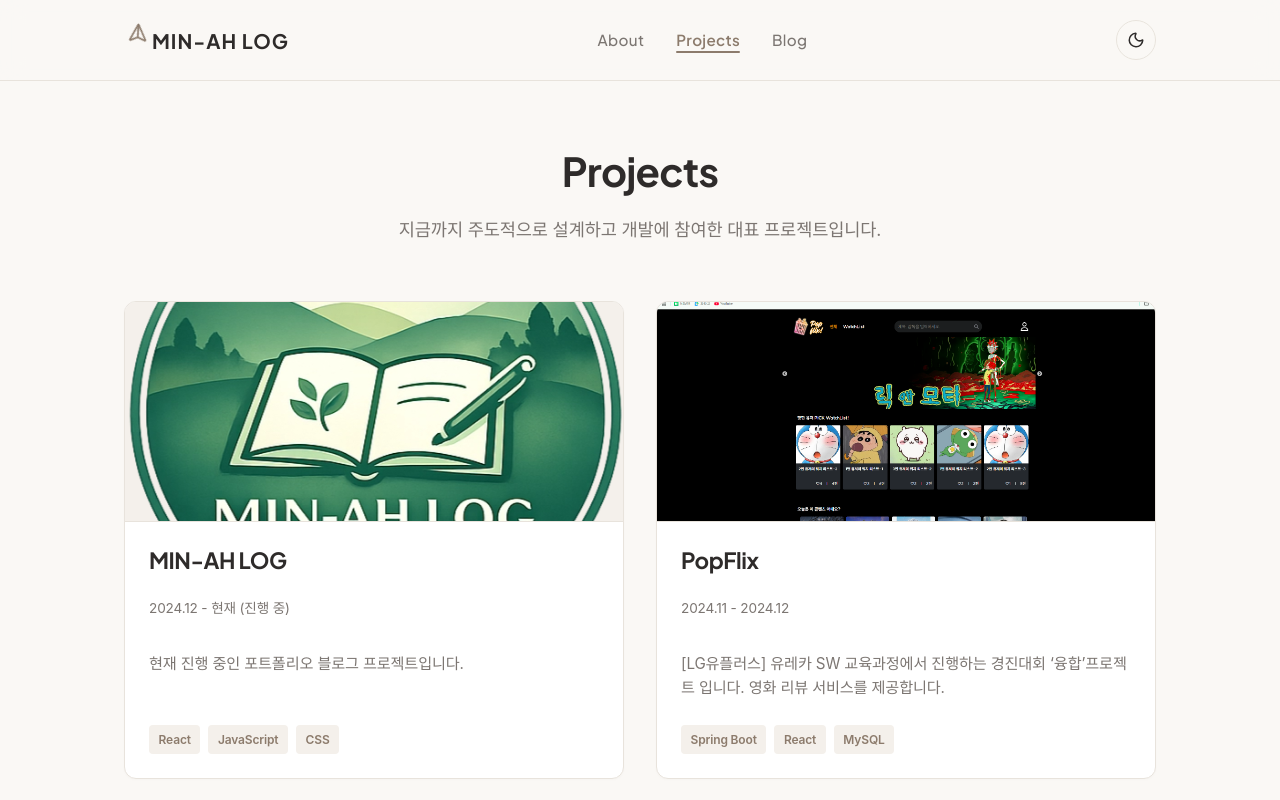
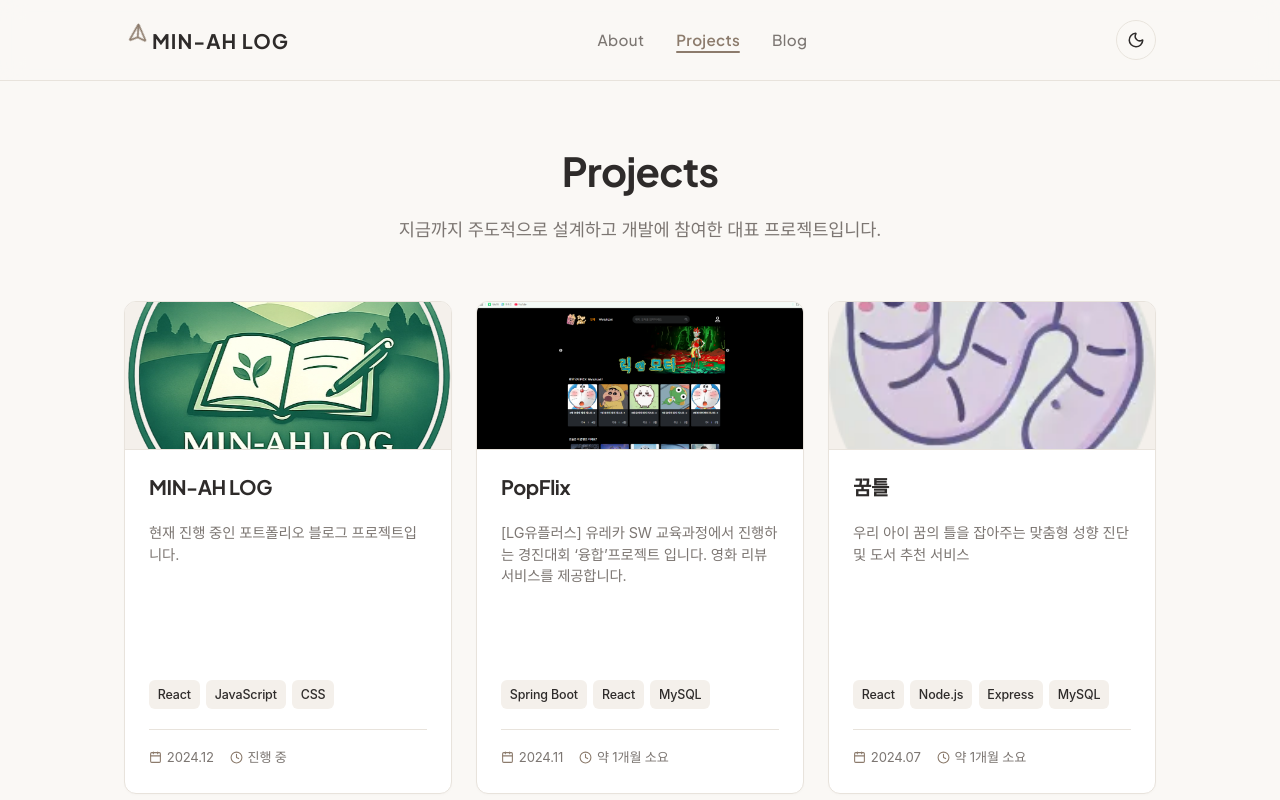
Before and after one commit to 01MINAH/minah-log-frontend, a React (Create React App) app: page /projects in a window 1280 px wide. Shown: the top 800 px of the page. Built offline with nearby package versions, Linux system fonts and the light colour scheme; a web font is replaced by a local one.

Commit message:
refactor: 프로젝트 배열 구조 바꾸기

```diff
--- a/src/pages/Projects.jsx
+++ b/src/pages/Projects.jsx
@@ -1,6 +1,23 @@
 import React from 'react';
 import { Link } from 'react-router-dom';
+import { Calendar, Clock } from 'lucide-react';
 import { projectsData } from '../config/projectsData';
+
+// 프로젝트별 메타 정보 매핑 (날짜 & 소요 시간)
+const getProjectMeta = (id) => {
+  switch (id) {
+    case 4:
+      return { date: '2024.12', duration: '진행 중' };
+    case 2:
+      return { date: '2024.11', duration: '약 1개월 소요' };
+    case 3:
+      return { date: '2024.07', duration: '약 1개월 소요' };
+    case 1:
+      return { date: '2022.06', duration: '약 6개월 소요' };
+    default:
+      return { date: '', duration: '' };
+  }
+};
 
 const Projects = () => {
   return (
@@ -10,7 +27,9 @@ const Projects = () => {
         <p className="page-subtitle">지금까지 주도적으로 설계하고 개발에 참여한 대표 프로젝트입니다.</p>
 
         <div className="projects-grid">
-          {projectsData.map(project => (
+          {projectsData.map(project => {
+            const meta = getProjectMeta(project.id);
+            return (
               <Link to={`/projects/${project.id}`} key={project.id} className="project-card">
                 <div className="project-card-image-wrapper">
                   <img
@@ -22,23 +41,65 @@ const Projects = () => {
                     }}
                   />
                 </div>
-              <div className="project-card-content">
-                <h3 className="project-card-title">{project.title}</h3>
-                <p className="project-card-period">{project.period}</p>
-                <p className="project-card-description">{project.description}</p>
+                <div className="project-card-content" style={{ display: 'flex', flexDirection: 'column', height: '100%', padding: '1.5rem' }}>
+                  <h3 className="project-card-title" style={{ fontSize: '1.25rem', fontWeight: '800', marginBottom: '0.5rem', color: 'var(--text-color)' }}>
+                    {project.title}
+                  </h3>
+                  <p className="project-card-description" style={{ fontSize: '0.9rem', color: 'var(--text-muted)', marginBottom: '1.25rem', lineHeight: '1.5' }}>
+                    {project.description}
+                  </p>
+
                   {project.techStack && project.techStack.length > 0 && (
-                  <div className="project-card-tags">
-                    {project.techStack.slice(0, 3).map((tech, idx) => (
-                      <span key={idx} className="project-card-tag">{tech}</span>
+                    <div className="project-card-tags" style={{ display: 'flex', flexWrap: 'wrap', gap: '0.4rem', marginBottom: '1.25rem' }}>
+                      {project.techStack.slice(0, 4).map((tech, idx) => (
+                        <span key={idx} className="project-card-tag" style={{
+                          backgroundColor: 'var(--primary-light)',
+                          color: 'var(--text-color)',
+                          padding: '0.25rem 0.55rem',
+                          borderRadius: '6px',
+                          fontSize: '0.78rem',
+                          fontWeight: '500'
+                        }}>{tech}</span>
                       ))}
-                    {project.techStack.length > 3 && (
-                      <span className="project-card-tag project-card-tag-more">+{project.techStack.length - 3}</span>
+                      {project.techStack.length > 4 && (
+                        <span className="project-card-tag project-card-tag-more" style={{
+                          backgroundColor: 'var(--border-color)',
+                          color: 'var(--text-muted)',
+                          padding: '0.25rem 0.55rem',
+                          borderRadius: '6px',
+                          fontSize: '0.78rem',
+                          fontWeight: '500'
+                        }}>+{project.techStack.length - 4}</span>
                       )}
                     </div>
                   )}
+
+                  {/* 하단 구분선 및 날짜/기간 정보 추가 */}
+                  <div style={{
+                    borderTop: '1px solid var(--border-color)',
+                    paddingTop: '1rem',
+                    marginTop: 'auto',
+                    display: 'flex',
+                    alignItems: 'center',
+                    gap: '1rem',
+                    fontSize: '0.82rem',
+                    color: 'var(--text-muted)'
+                  }}>
+                    <div style={{ display: 'flex', alignItems: 'center', gap: '0.3rem' }}>
+                      <Calendar size={13} style={{ color: 'var(--primary-color)' }} />
+                      <span>{meta.date}</span>
+                    </div>
+                    {meta.duration && (
+                      <div style={{ display: 'flex', alignItems: 'center', gap: '0.3rem' }}>
+                        <Clock size={13} style={{ color: 'var(--primary-color)' }} />
+                        <span>{meta.duration}</span>
+                      </div>
+                    )}
+                  </div>
                 </div>
               </Link>
-          ))}
+            );
+          })}
         </div>
       </section>
     </div>
--- a/src/styles/theme.css
+++ b/src/styles/theme.css
@@ -673,8 +673,8 @@ footer p {
 
 .projects-grid {
   display: grid;
-  grid-template-columns: repeat(2, 1fr);
-  gap: 2rem;
+  grid-template-columns: repeat(3, 1fr);
+  gap: 1.5rem;
   margin-top: 2rem;
 }
 
@@ -1104,6 +1104,11 @@ footer p {
   .sticky-toc {
     position: static;
     margin-bottom: 2rem;
+  }
+
+  .projects-grid {
+    grid-template-columns: repeat(2, 1fr);
+    gap: 1.25rem;
   }
 }
 
```
Lines whose indentation alone changed are shown as unchanged.
